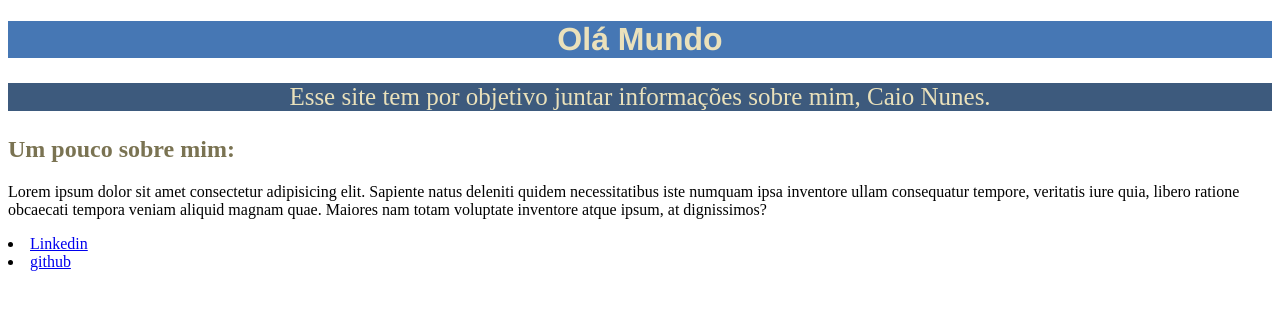
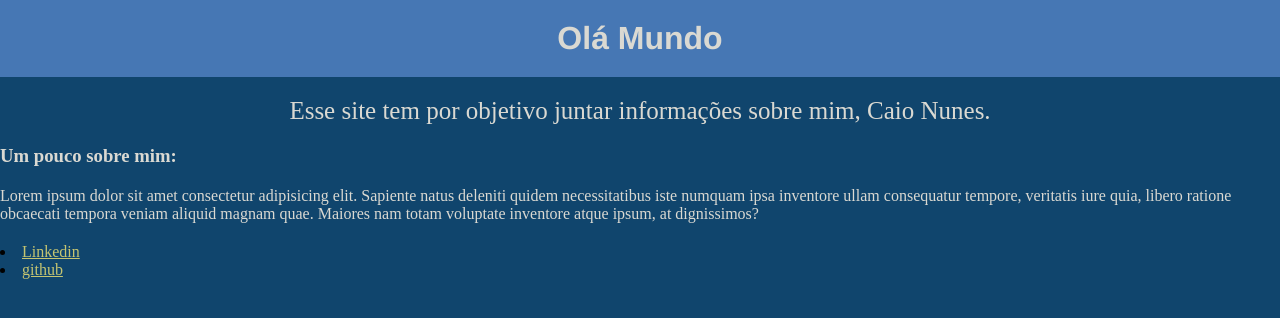
Before and after one commit to CaioNunesS/Caio-Nunes, a plain HTML site: page site_Caio/index.html in a window 1280 px wide. Drawn offline with Linux system fonts and the light colour scheme.

Commit message:
inseri algumas cores

```diff
--- a/site_Caio/index.html
+++ b/site_Caio/index.html
@@ -11,13 +11,13 @@
      <body>
          <h1 class=titulo>Olá Mundo</h1>
         <p class="paragrafo-1">Esse site tem por objetivo juntar informações sobre mim, Caio Nunes.</p>
-        <h2 class="subtitulo-1">Um pouco sobre mim:</h2>
+        <h3 class="subtitulo-1">Um pouco sobre mim:</h2>
         <p class="paragrafo-2">Lorem ipsum dolor sit amet consectetur adipisicing elit. Sapiente natus deleniti quidem necessitatibus iste numquam ipsa inventore ullam consequatur tempore, veritatis iure quia, libero ratione obcaecati tempora veniam aliquid magnam quae. Maiores nam totam voluptate inventore atque ipsum, at dignissimos?
         </p>
         <nav>
-            <li><a href="https://www.linkedin.com/in/caio-nunes-884138144/">Linkedin</a>
+            <li class="links"><a class="img" href="https://www.linkedin.com/in/caio-nunes-884138144/">Linkedin</a>
             </li>
-            <li><a href="https://github.com/CaioNunesS">github</a>
+            <li class="links"><a class="img" href="https://github.com/CaioNunesS">github</a>
             </li>
         </nav>
    </body>
--- a/site_Caio/style.css
+++ b/site_Caio/style.css
@@ -1,18 +1,36 @@
+*{
+    margin: 0;
+    padding: 0;
+    outline: none;
+    box-sizing: border-box;
+}
+body{
+    background-color: #10456d;
+}
 .titulo
 {
-    color: #eae1bb;
+    color: #dad9d2;
     background-color: #4677b4;
     text-align: center;
 font-family: 'Franklin Gothic Medium', 'Arial Narrow', Arial, sans-serif;
-}
+padding: 20px;}
 .paragrafo-1
-{
-    color: #eae1bb;
-    background-color: hwb(213 24% 51%);
+{padding-top: 20px;
+    padding-bottom: 20px;
+    color: #dad9d2;
+    background-color: h#10456d;
     font-size: 25px;
     text-align: center;
 }
 .subtitulo-1
 {
-    color: #7a7352;
+    color: #dad9d2;
+    padding-bottom: 20px;
 }
+.paragrafo-2{
+    color: #dad9d2;
+    padding-bottom: 20px;
+}
+.img{
+    color: rgb(197, 197, 113);
+}
```
